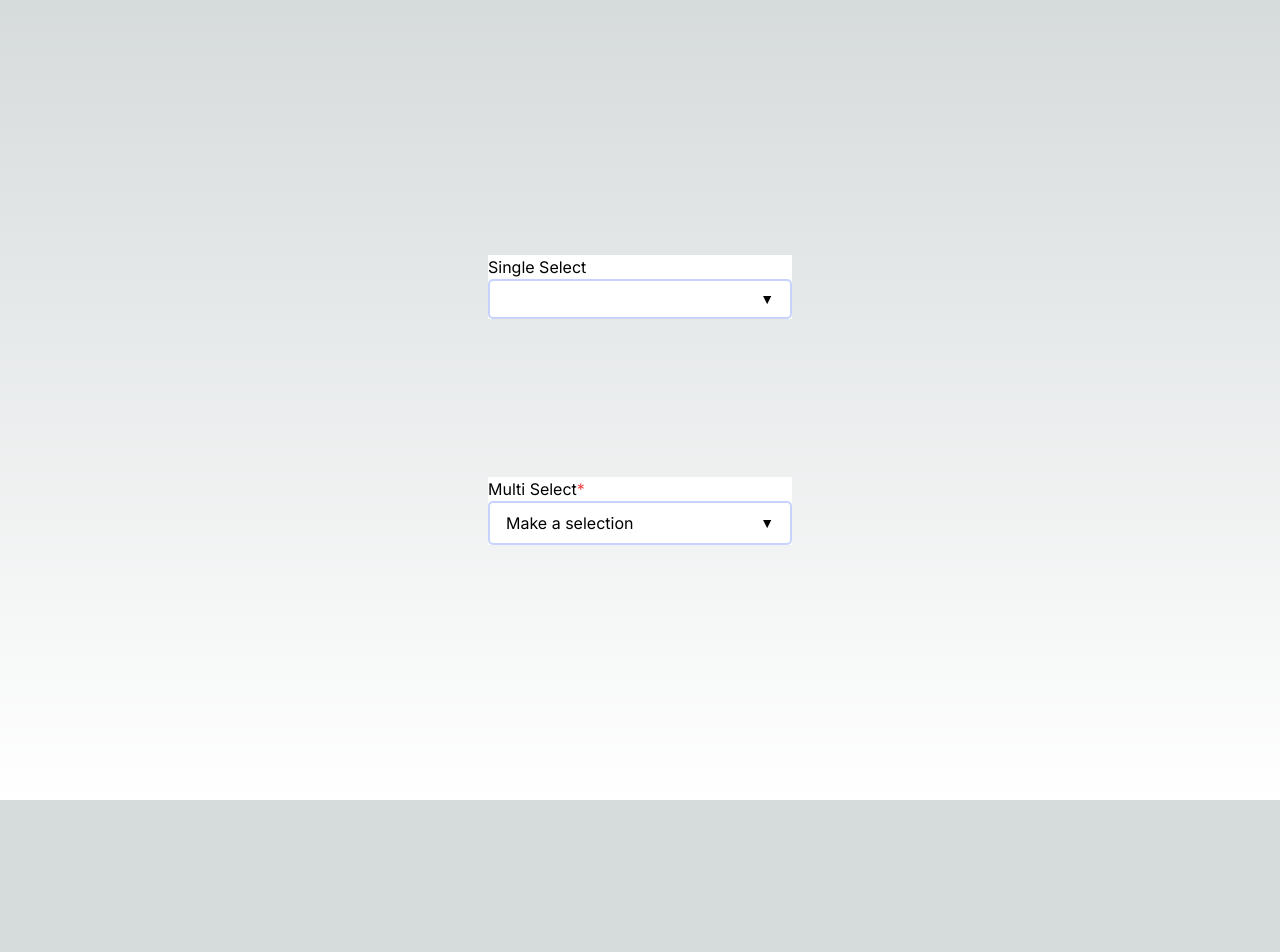
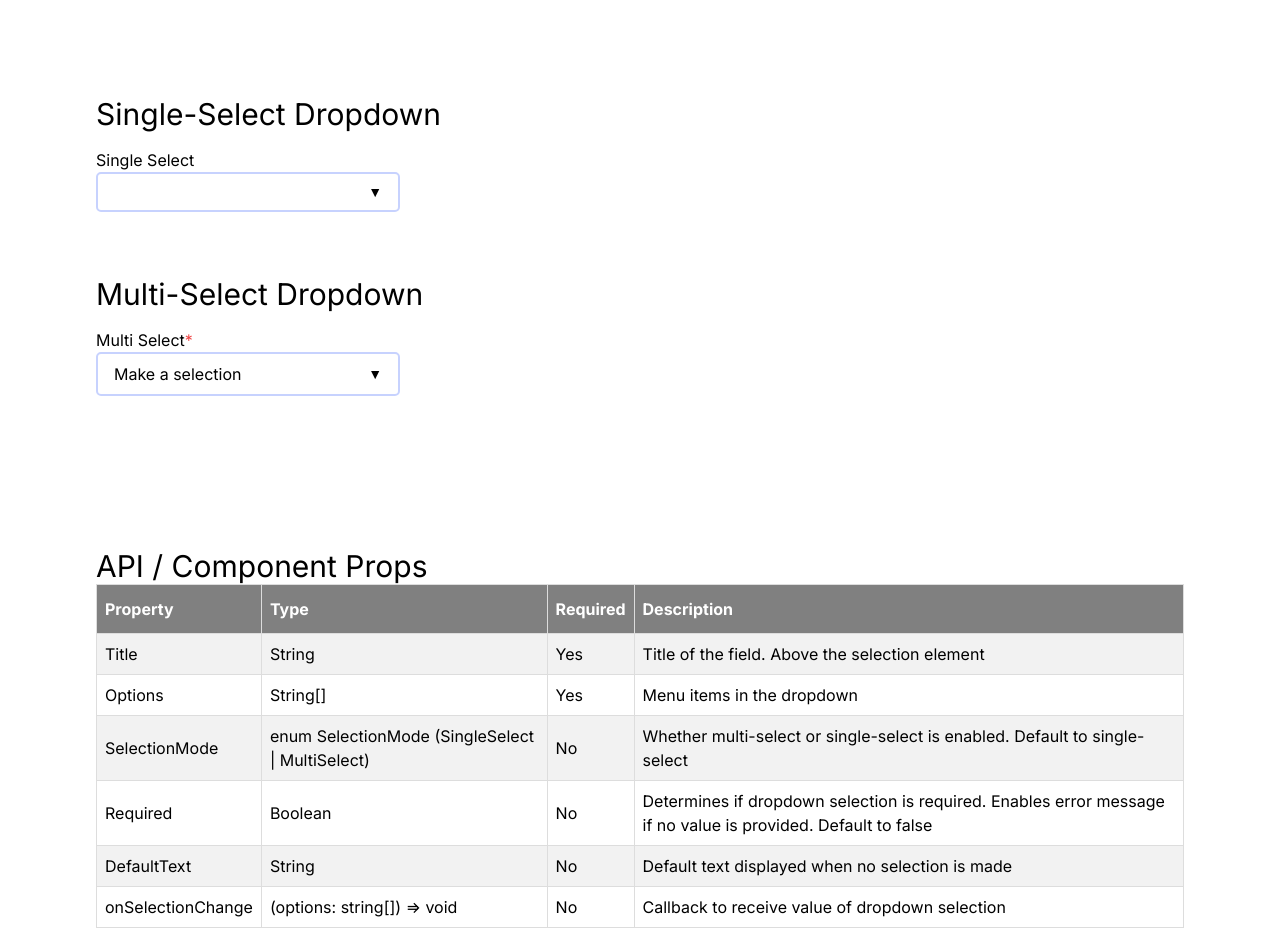
Before and after one commit to reeesh96/dropdown-module, a Next.js app: page / in a window 1280 px wide. Shown: the top 952 px of the page. Before the commit the page ends 800 px from the top, so only its background shows below. Built offline with nearby package versions, Linux system fonts and the light colour scheme.

Commit message:
Add API doc

```diff
--- a/src/app/globals.css
+++ b/src/app/globals.css
@@ -18,10 +18,5 @@
 
 body {
   color: rgb(var(--foreground-rgb));
-  background: linear-gradient(
-      to bottom,
-      transparent,
-      rgb(var(--background-end-rgb))
-    )
-    rgb(var(--background-start-rgb));
+  background: white
 }
--- a/src/app/page.tsx
+++ b/src/app/page.tsx
@@ -1,12 +1,13 @@
 "use client"
 
+import { ApiTable } from "@/components/apiTable"
 import Dropdown from "@/components/dropdown"
 import { DropdownProps, SelectionMode } from "@/components/dropdown/config"
 
 export default function Home() {
   const dropdownProps: DropdownProps = {
     title: 'Single Select',
-    options: ['Tony Stark', 'Steve Rogers', 'Bruce Banner', 'Natasha Romanoff', 'Thor'],
+    options: ['Tony Stark', 'Steve Rogers', 'Bruce Banner', 'Natasha Romanoff', 'Thor', 'Peter Parker', 'T\'Challa', 'Dr. Strange'],
     selectionMode: SelectionMode.SingleSelect,
     onSelectionChange(selectedItems) {
       console.log('Items Changed!')
@@ -23,9 +24,20 @@ export default function Home() {
   }
 
   return (
-    <main className="flex min-h-screen flex-col items-center justify-evenly p-24">
-      <Dropdown {...dropdownProps} />
-      <Dropdown {...multiSelectDropdownProps} />
+    <main className="flex min-h-screen flex-col items-start gap-[4rem] p-24">
+      <div className="flex flex-col gap-4">
+        <h2 className="text-3xl">Single-Select Dropdown</h2>
+        <Dropdown {...dropdownProps} />
+      </div>
+      <div className="flex flex-col gap-4">
+        <h2 className="text-3xl">Multi-Select Dropdown</h2>
+        <Dropdown {...multiSelectDropdownProps} />
+      </div>
+      <br></br>
+      <div>
+        <h2 className="text-3xl">API / Component Props</h2>
+        <ApiTable />
+      </div>
     </main>
   )
 }
--- /dev/null
+++ b/src/components/apiTable/index.css
@@ -0,0 +1,21 @@
+#fields {
+    border-collapse: collapse;
+    width: 100%;
+  }
+
+  #fields td, #fields th {
+    border: 1px solid #ddd;
+    padding: 8px;
+  }
+
+  #fields tr:nth-child(even){background-color: #f2f2f2;}
+
+  #fields tr:hover {background-color: #ddd;}
+
+  #fields th {
+    padding-top: 12px;
+    padding-bottom: 12px;
+    text-align: left;
+    background-color: gray;
+    color: white;
+  }
--- /dev/null
+++ b/src/components/apiTable/index.tsx
@@ -0,0 +1,54 @@
+"use client";
+
+import './index.css';
+
+export function ApiTable() {
+    return (
+        <table id="fields">
+            <tbody>
+                <tr>
+                    <th>Property</th>
+                    <th>Type</th>
+                    <th>Required</th>
+                    <th>Description</th>
+                </tr>
+                <tr>
+                    <td>Title</td>
+                    <td>String</td>
+                    <td>Yes</td>
+                    <td>Title of the field. Above the selection element</td>
+                </tr>
+                <tr>
+                    <td>Options</td>
+                    <td>String[]</td>
+                    <td>Yes</td>
+                    <td>Menu items in the dropdown</td>
+                </tr>
+                <tr>
+                    <td>SelectionMode</td>
+                    <td>enum SelectionMode (SingleSelect | MultiSelect)</td>
+                    <td>No</td>
+                    <td>Whether multi-select or single-select is enabled. Default to single-select</td>
+                </tr>
+                <tr>
+                    <td>Required</td>
+                    <td>Boolean</td>
+                    <td>No</td>
+                    <td>Determines if dropdown selection is required. Enables error message if no value is provided. Default to false</td>
+                </tr>
+                <tr>
+                    <td>DefaultText</td>
+                    <td>String</td>
+                    <td>No</td>
+                    <td>Default text displayed when no selection is made</td>
+                </tr>
+                <tr>
+                    <td>onSelectionChange</td>
+                    <td>{"(options: string[]) => void"}</td>
+                    <td>No</td>
+                    <td>Callback to receive value of dropdown selection </td>
+                </tr>
+            </tbody>
+        </table>
+    )
+}
--- a/src/components/dropdown/index.css
+++ b/src/components/dropdown/index.css
@@ -25,6 +25,7 @@
     height: fit-content;
     width: 100%;
     z-index: 10;
+    box-shadow: 0 4px 8px 0 rgba(0, 0, 0, 0.2), 0 6px 20px 0 rgba(0, 0, 0, 0.19);
 }
 
 .dropdown-menu-item {
```
Also changed, not shown: 1 other file (tests, documents, lock files or other folders).
